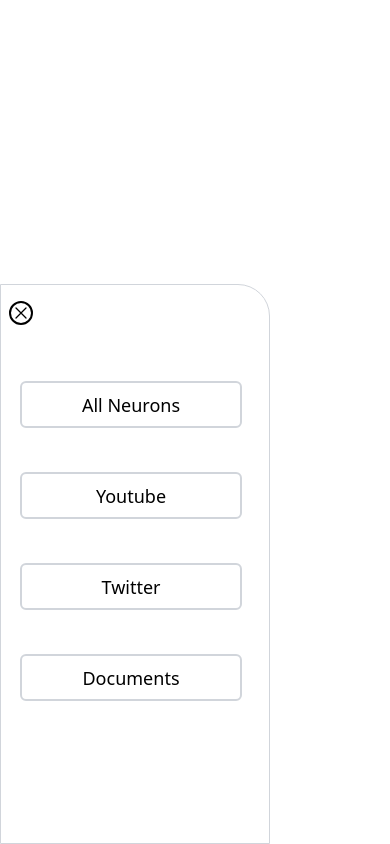
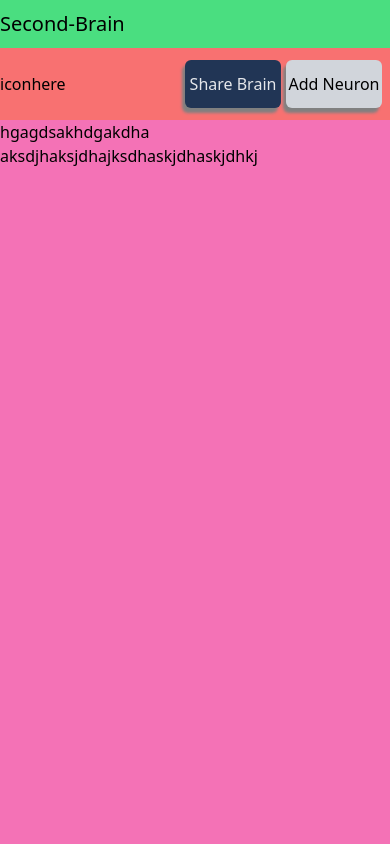
Before and after one commit to Aditya-Rawat01/Second-Brain, a React (Vite) app in the folder frontend/: page / in a window 390 px wide. Built offline with nearby package versions, Linux system fonts and the light colour scheme.

Commit message:
Made entire page responsive and added redoil atom for sidebar

```diff
--- a/frontend/src/App.tsx
+++ b/frontend/src/App.tsx
@@ -4,18 +4,24 @@ import './index.css'
 import { ContentModal } from './Components/ContentModalComponent/ContentModal'
 import { Button } from './Components/ButtonComponent/Button'
 import { Sidebar } from './Components/SidebarComponent/Sidebar'
+import { Topbar } from './Components/TopbarComponent/Topbar'
+import { HeroComponent } from './Components/HeroComponent/HeroComponent'
+import { RecoilRoot } from 'recoil'
 
 
 
 function App() {
 
   return (
-    <div className='p-5 flex w-screen items-center justify-around'>
+    <RecoilRoot>
+      <div className='p-5 flex w-screen items-center justify-around'>
+        <Topbar/>
 
-      <Sidebar/>
+        <Sidebar/>
+        <HeroComponent/>
 
-
-    </div>
+      </div>
+    </RecoilRoot>
   )
 }
 
--- a/frontend/src/Components/ButtonComponent/ButtonUtils.tsx
+++ b/frontend/src/Components/ButtonComponent/ButtonUtils.tsx
@@ -14,7 +14,7 @@ export const ButtonStyles = {
     "sm":"w-[96px] h-[48px] rounded-md",
     "md":"w-[185px] h-[63px] text-lg p-1 rounded-md",
     "lg":"w-36 h-12 p-2 rounded-md",
-    "side-res":"w-[222px] h-[47px] text-lg sm:w-[350px] sm:h-[60px] lg:[w-222px]",
+    "side-res":"w-[222px] h-[47px] text-lg sm:w-[350px] sm:h-[60px]",
     "ai-sm":"w-[62px] text-[10px] h-[23px] rounded-full",
     "ai-responsive":"w-[62px] h-[23px] rounded-full text-[10px] sm:text-[13px] md:text-[14px] sm:w-[110px] sm:h-[30px] md:h-[36px] md:rounded-md",
     "primary":"bg-primary text-black",
--- /dev/null
+++ b/frontend/src/Components/HeroComponent/HeroComponent.tsx
@@ -0,0 +1,21 @@
+import { useSetRecoilState } from "recoil"
+import { Button } from "../ButtonComponent/Button"
+import { SidebarSwitch } from "../../RecoilAtoms/SidebarSwitch"
+
+export const HeroComponent=()=>{
+    const setSidebar=useSetRecoilState(SidebarSwitch)
+    /// use Recoil atommmmmmm
+    return (
+        <div className=" absolute right-0 w-full h-[calc(100%-48px)] lg:h-[calc(100%-48px)] bottom-0 lg:w-[calc(100%-450px)] bg-pink-400 z-0">
+            <div className="h-[72px] w-full flex bg-red-400 justify-between items-center">
+                <p onClick={()=>setSidebar(true)}>iconhere</p>
+                <div className="w-[205px] flex justify-between pr-2">
+
+                    <Button text="Share Brain" size="sm" variant="secondary" shadow="shadow"/>
+                    <Button text="Add Neuron" size="sm" variant="primary" shadow="shadow"/>
+                </div>
+            </div>
+            <p>hgagdsakhdgakdha aksdjhaksjdhajksdhaskjdhaskjdhkj</p>
+        </div>
+    )
+}
--- a/frontend/src/Components/SidebarComponent/Sidebar.tsx
+++ b/frontend/src/Components/SidebarComponent/Sidebar.tsx
@@ -1,5 +1,8 @@
+
 import { Button } from "../ButtonComponent/Button"
 import { CancelIcon } from "../Icons/CancelIcon"
+import { SidebarSwitch } from "../../RecoilAtoms/SidebarSwitch"
+import { useRecoilState } from "recoil"
  /*size:"sm"|"md"|"lg"|"ai-sm"|"ai-responsive",
     text:string,
     variant:'primary'|'secondary',
@@ -7,9 +10,10 @@ import { CancelIcon } from "../Icons/CancelIcon"
     endingIcon?:ReactElement,
     shadow:'shadow'|'noShadow'*/
 export const Sidebar=()=>{
+    const [sidebar,setSidebar]=useRecoilState(SidebarSwitch)
     return (
-        <div className="absolute w-[270px] h-[560px] sm:w-[500px] lg:h-full lg:w-[450px] border border-primary bottom-0 left-0 rounded-tr-[32px]">
-            <div className="pt-4  pl-2 h-24"><CancelIcon/></div>
+        <div className={`${!sidebar?"invisible":"absolute bg-white z-10 w-[270px] h-[560px] sm:w-[500px] lg:h-full lg:w-[450px] border border-primary bottom-0 left-0 rounded-tr-[32px]"}`}>
+            <div className="pt-4  pl-2 h-24" onClick={()=>setSidebar(false)}><CancelIcon/></div>
             <div className="w-full lg:mt-12 h-[320px] flex flex-col items-center pr-2 justify-between">
                 <Button size="side-res" text="All Neurons" variant="sidebarButton" shadow="noShadow"/>
                 <Button size="side-res" text="Youtube" variant="sidebarButton" shadow="noShadow"/>
--- /dev/null
+++ b/frontend/src/Components/TopbarComponent/Topbar.tsx
@@ -0,0 +1,7 @@
+export const Topbar=()=>{
+    return (
+        <div className="w-full h-12 lg:w-[calc(100%-450px)] text-xl flex items-center absolute top-0 right-0 bg-green-400">
+            <p>Second-Brain</p>
+        </div>
+    )
+}
--- /dev/null
+++ b/frontend/src/RecoilAtoms/SidebarSwitch.ts
@@ -0,0 +1,6 @@
+import { atom } from "recoil";
+
+export const SidebarSwitch=atom({
+    key:"SidebarSwitch",
+    default:false
+})
```
Also changed, not shown: frontend/src/Components/Icons/CancelIcon.tsx (line endings or trailing spaces).
